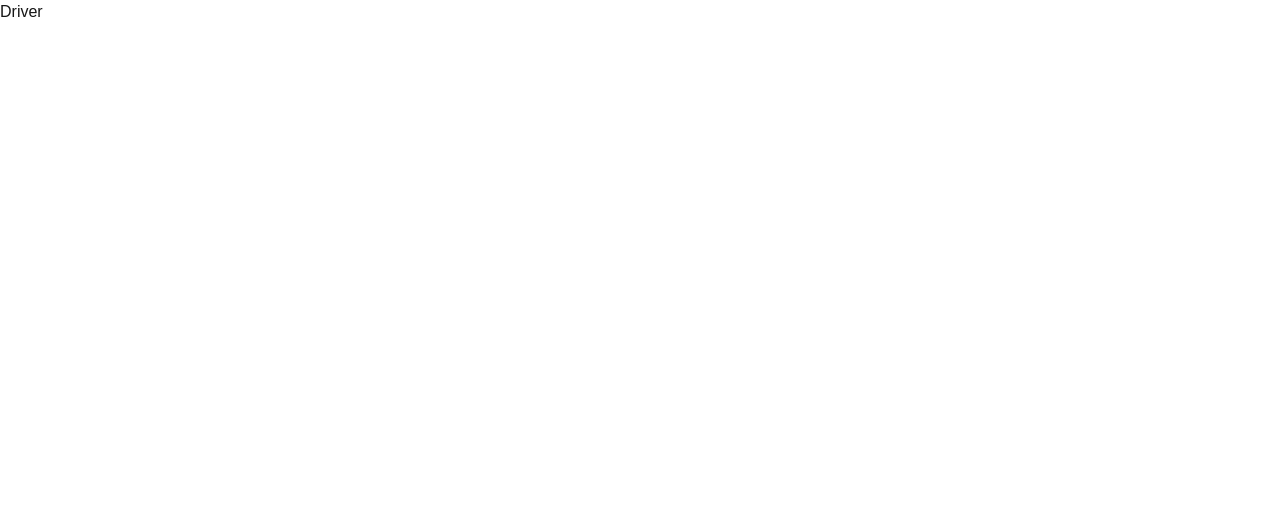
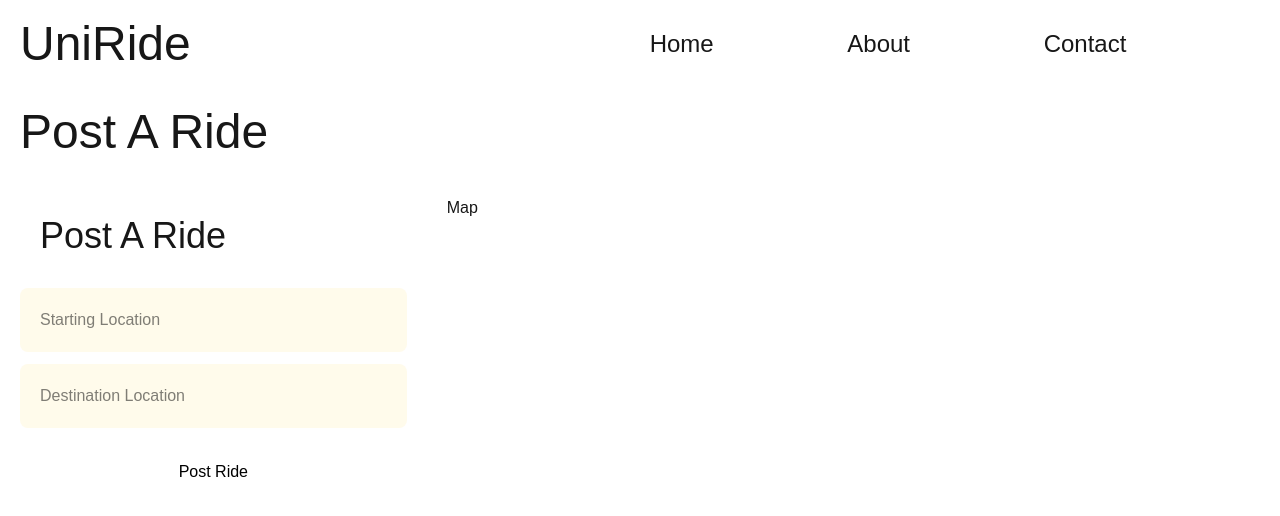
Before and after one commit to Prasun-07/car-pooling-app, a Next.js app: page /driver in a window 1280 px wide. Shown: the top 516 px of the page. Built offline with nearby package versions, Linux system fonts and the light colour scheme.

Commit message:
Add Post a Ride Section

```diff
--- /dev/null
+++ b/src/app/components/InputSection.tsx
@@ -0,0 +1,11 @@
+type InputSectionProps = {                                          //defines to typescript that type is a valid prop
+        type : string;
+};
+export default function InputSection({ type }: InputSectionProps){
+
+    return (
+        <div className="bg-amber-50 p-5 rounded-lg flex items-center gap-4 pt-5 mt-3">
+            <input type='text' placeholder={type == "start" ? "Starting Location" : "Destination Location"} className="bg-transparent w-full outline-none text-black"/>
+        </div>
+    )
+}
--- /dev/null
+++ b/src/app/components/Map.tsx
@@ -0,0 +1,7 @@
+export default function Map(){
+    return(
+        <div>
+            Map
+        </div>
+    )
+}
--- /dev/null
+++ b/src/app/components/Search.tsx
@@ -0,0 +1,12 @@
+import InputSection from "./InputSection";
+
+export default function Search(){
+    return(
+        <div className="">
+            <h1 className="text-4xl p-5">Post A Ride</h1>
+            <InputSection type="start" />
+            <InputSection type="end"/>
+            <button className="w-full mt-5 bg-white text-black rounded-lg p-3">Post Ride</button>
+        </div>
+    )
+}
--- a/src/app/driver/page.tsx
+++ b/src/app/driver/page.tsx
@@ -1,7 +1,20 @@
+import NavBar from "../components/NavBar";
+import Search from "../components/Search";
+import Map from "../components/Map";
+
 export default function Page(){
     return(
         <div>
-            Driver
+            <NavBar/>
+            <h1 className="text-5xl p-5">Post A Ride</h1>
+            <div className="grid grid-cols-3">
+                <div className="col-span-1 p-5">
+                    <Search/>
+                </div>
+                <div className="col-span-2 p-5">
+                    <Map/>
+                </div>
+            </div>
         </div>
     )
 }
--- a/src/app/page.tsx
+++ b/src/app/page.tsx
@@ -33,10 +33,8 @@ export default function Home() {
 
   return (
     <div>
-
       <NavBar/>
       <Location/>
-
       <div className="grid grid-cols-2">
         <User/>
         <CartoonBackground/>
```
